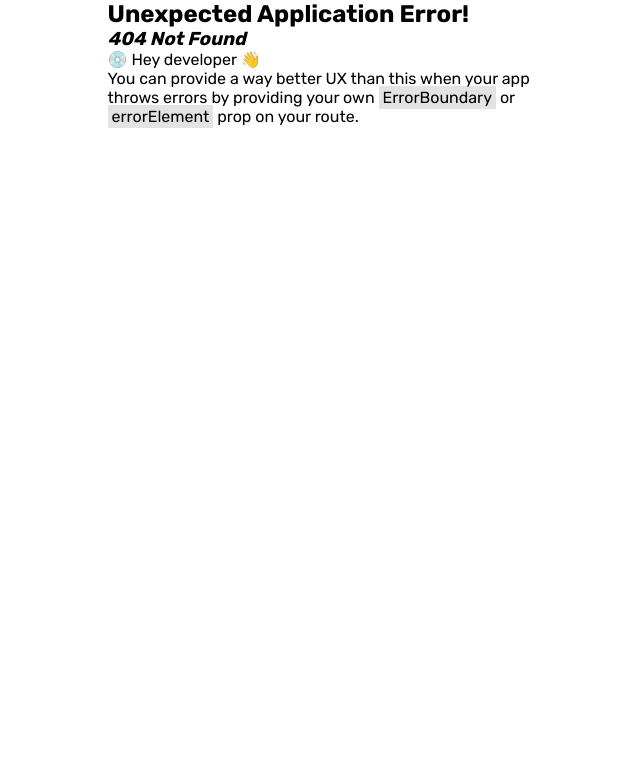
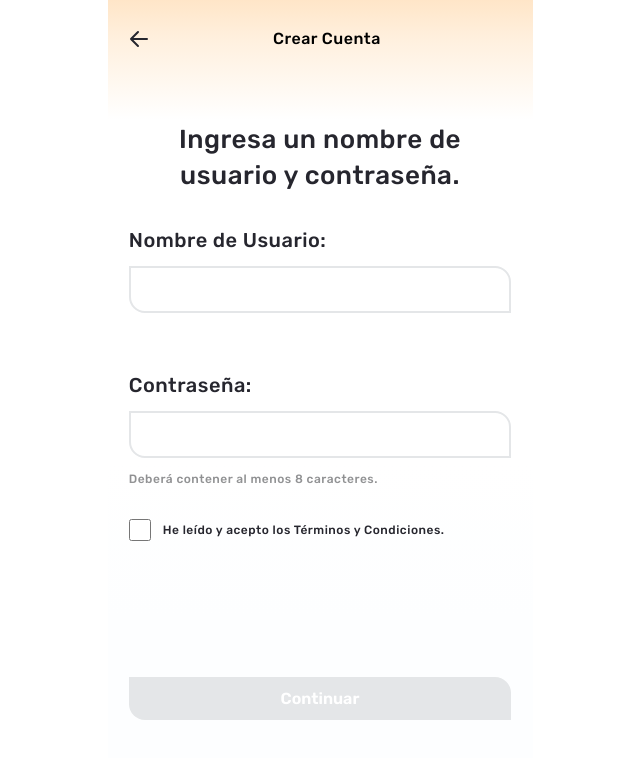
Before and after one commit to santiagochimko/AppMusica_Gonzalo_Maximiliano_Santiago, a React (Vite) app in the folder Front-end/: page /registration_step_2 in a window 1280 px wide. Before the commit this address had no page. Shown: the top 758 px of the page, without its empty margins (320-960 px from the left). Built offline with nearby package versions, Linux system fonts and the light colour scheme.

Commit message:
registration step 2 route and style

```diff
--- a/Front-end/src/styles/Registration.css
+++ b/Front-end/src/styles/Registration.css
@@ -48,6 +48,7 @@ label {
     line-height: 28px;
     letter-spacing: 0.5px;
     margin-left: 5%;
+    z-index: 1;
 }
 
 input {
@@ -64,6 +65,24 @@ input {
     background-color: transparent;
     cursor: pointer;
 }
+#check {
+    display: flex;
+    color: #26262E;
+    font-size: 12px;
+    font-weight: 500;
+    line-height: 18px;
+    letter-spacing: 0.5px;
+    align-items: center;
+    gap: 12px;
+}
+input[type="checkbox"] {
+    width: 22px;
+    height: 22px;
+}
+
+#userName {
+    margin-bottom: 46px;
+}
 
 #main-registration p {
     align-self: stretch;
@@ -73,9 +92,36 @@ input {
     line-height: 18px;
     letter-spacing: 0.5px;
     margin-left: 5%;
+    margin-bottom: 19px;
 }
 
-.btn_continue{
+ .checkboxstyle {
+    border-radius: 0px 16px;
+    border: 2px solid #E4E6E8;
+}
+
+#terms_conditions {
+    display: flex;
+    color: #26262E;
+    font-size: 12px;
+    font-weight: 400;
+    line-height: 18px;
+    letter-spacing: 0.5px;
+    flex-direction: row;
+    justify-content: flex-start;
+    align-items: center;
+    gap: 12px;
+    z-index: 1;
+}
+
+.btn_placer {
+    position: absolute;
+    bottom: 10%;
+    width: 100%;
+    margin-left: 10%;
+}
+
+.btn_continue {
     position: absolute;
     bottom: 10%;
     width: 90%;
@@ -88,6 +134,10 @@ input {
     cursor: pointer;
     z-index: 2;
     color: white;
+}
+
+.valid-email {
+    background: #FF8E0A;
 }
 
 .top-gradient {
--- a/Front-end/src/views/Home.jsx
+++ b/Front-end/src/views/Home.jsx
@@ -11,7 +11,7 @@ const Home = () => {
   const handleRegistration = () => {
     // Lógica para el botón de registro
 
-    navigate (`/registration`)
+    navigate (`/registration_step_1`)
   };
 
   const handleGoogleLogin = () => {
--- a/Front-end/src/views/Registration.jsx
+++ b/Front-end/src/views/Registration.jsx
@@ -1,12 +1,24 @@
+import React, { useState } from "react";
 import "../styles/Registration.css";
 import { Link } from "react-router-dom";
 import arrowLeftImage from "../assets/left-icon-placeholder.svg";
 import Button from "../Components/Button";
 
 const Registration = () => {
+  const [email, setEmail] = useState("");
+  const [isValidEmail, setIsValidEmail] = useState(false);
+
+  const handleEmailChange = (event) => {
+    const newEmail = event.target.value;
+    setEmail(newEmail);
+    // Validar el formato del correo electrónico usando una expresión regular
+    const emailPattern = /^[^\s@]+@[^\s@]+\.[^\s@]+$/;
+    setIsValidEmail(emailPattern.test(newEmail));
+  };
+
   return (
     <main id="main-registration">
-        <div className='top-gradient'></div>
+      <div className="top-gradient"></div>
       <div className="heading">
         <Link to="/">
           <button className="arrow_back">
@@ -21,10 +33,18 @@ const Registration = () => {
         type="email"
         id="email"
         name="email"
+        value={email}
+        onChange={handleEmailChange}
       />
       <p>Deberás poder confirmarlo luego.</p>
-      <Button className="btn_continue" text='Continuar' />
-      <div className='btm-gradient'></div>
+      <Link className="btn_placer" to="/registration_step_2">
+        <Button
+          className={`btn_continue ${isValidEmail ? "valid-email" : ""}`}
+          text="Continuar"
+          disabled={!isValidEmail}
+        />
+      </Link>
+      <div className="btm-gradient"></div>
     </main>
   );
 };
--- /dev/null
+++ b/Front-end/src/views/RegistrationStep2.jsx
@@ -0,0 +1,47 @@
+import React, { useState } from "react";
+import "../styles/Registration.css";
+import { Link } from "react-router-dom";
+import arrowLeftImage from "../assets/left-icon-placeholder.svg";
+import Button from "../Components/Button";
+
+const RegistrationStep2 = () => {
+  const [isChecked, setIsChecked] = useState(false);
+
+  const handleCheckboxChange = () => {
+    setIsChecked(!isChecked);
+  };
+
+  return (
+    <main id="main-registration">
+      <div className="top-gradient"></div>
+      <div className="heading">
+        <Link to="/">
+          <button className="arrow_back">
+            <img src={arrowLeftImage} alt="close modal" />
+          </button>
+        </Link>
+        <h2>Crear Cuenta</h2>
+      </div>
+      <h1>Ingresa un nombre de usuario y contraseña.</h1>
+      <label htmlFor="userName">Nombre de Usuario:</label>
+      <input type="text" id="userName" name="userName" />
+      <label htmlFor="psw">Contraseña:</label>
+      <input type="password" id="psw" name="psw" />
+      <p>Deberá contener al menos 8 caracteres.</p>
+
+      <label id="check" for="check1">
+        <input
+          type="checkbox"
+          id="check1"
+          checked={isChecked}
+          onChange={handleCheckboxChange}
+        />
+        He leído y acepto los Términos y Condiciones.
+      </label>
+      <Button className={`btn_continue`} text="Continuar" />
+      <div className="btm-gradient"></div>
+    </main>
+  );
+};
+
+export default RegistrationStep2;
```
Also changed, not shown: Front-end/src/main.jsx (+6 -1 lines), Front-end/src/assets/eye.svg (added), Front-end/src/assets/eye_open.svg (added).
